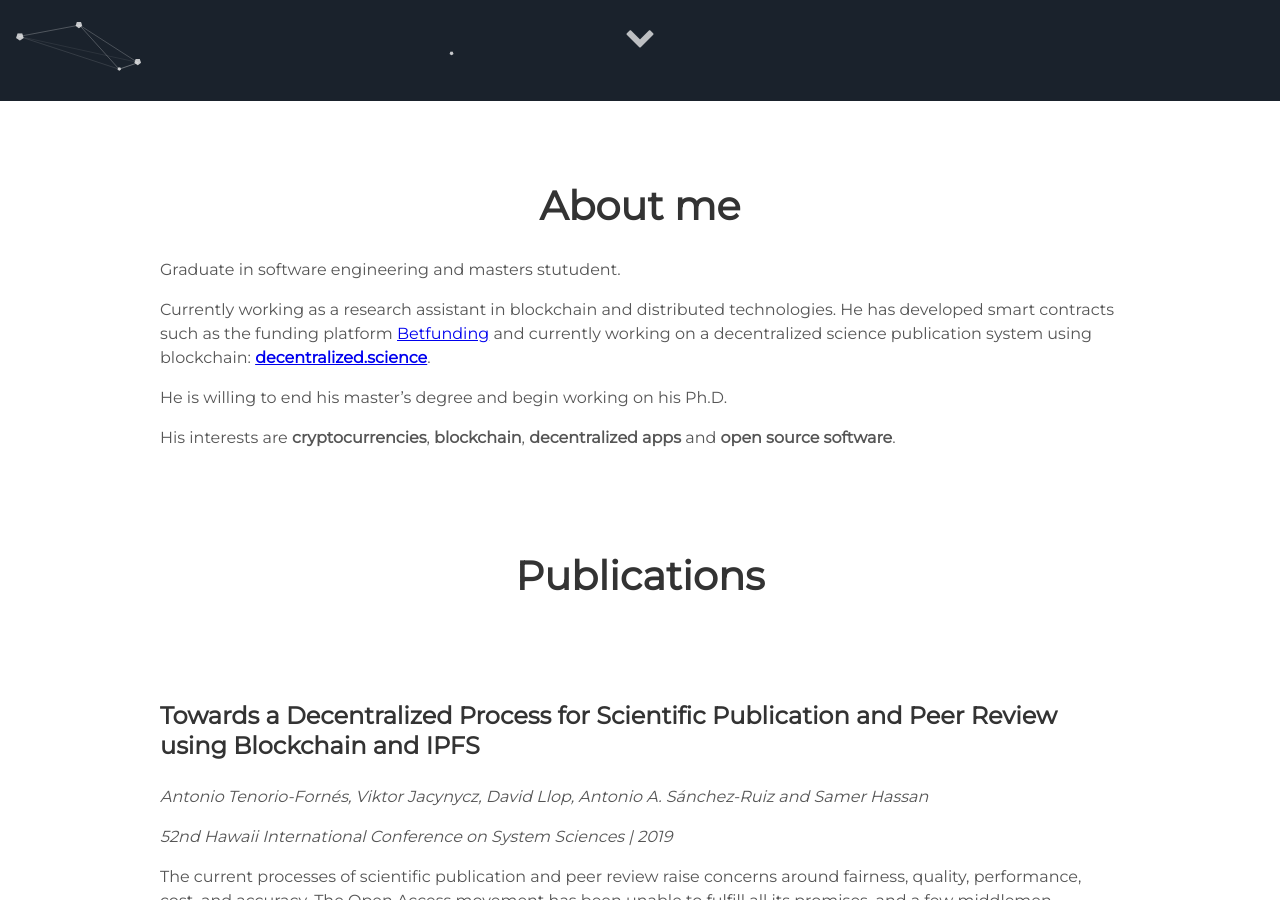
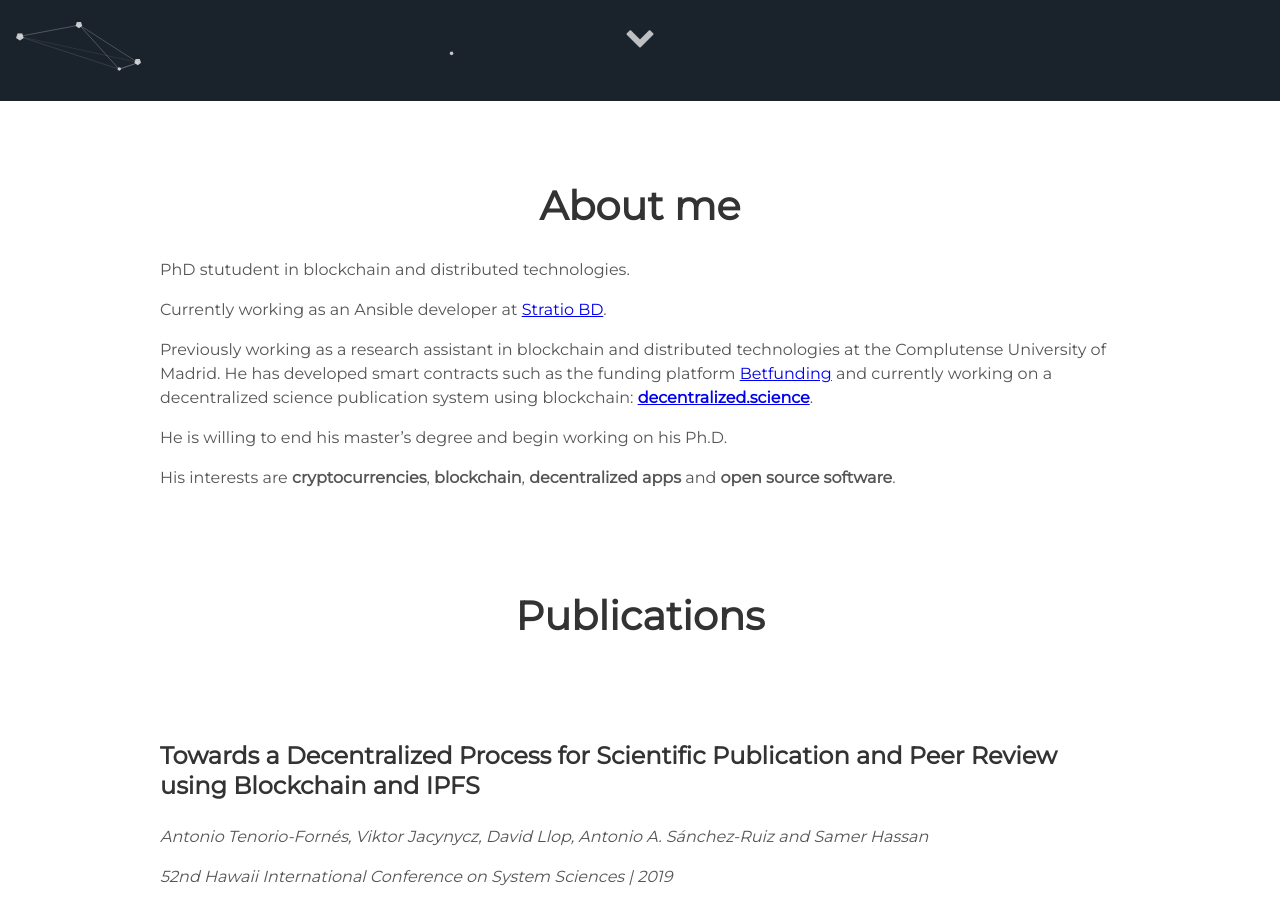
Before and after one commit to vjacynycz-stratio/vjacynycz-stratio.github.io, a Jekyll site: the page built from index.html, in a window 1280 px wide and 900 px high, scrolled down 799 px. Built offline with Jekyll 4.4.1, drawn with Linux system fonts in a browser that asks for light colours.

Commit message:
Update about.html

```diff
--- a/_includes/about.html
+++ b/_includes/about.html
@@ -2,10 +2,13 @@
   <h1> About me </h1>
  </div>
   <p>
-    Graduate in software engineering and masters stutudent.
+    PhD stutudent in blockchain and distributed technologies.
   </p>
   <p>
-    Currently working as a research assistant in blockchain and distributed technologies.
+    Currently working as an Ansible developer at <a href="https://www.stratio.com/" target="_blank">Stratio BD</a>.
+   </p>
+  <p>
+   Previously working as a research assistant in blockchain and distributed technologies at the Complutense University of Madrid.
      He has developed smart contracts such as the funding platform <a href="https://github.com/EthereumUCM/Betfunding" target="_blank">Betfunding</a> and currently working on a decentralized science publication system using blockchain:
     <a href="https://decentralized.science" target="_blank"><strong>decentralized.science</strong></a>.
   </p>
```
